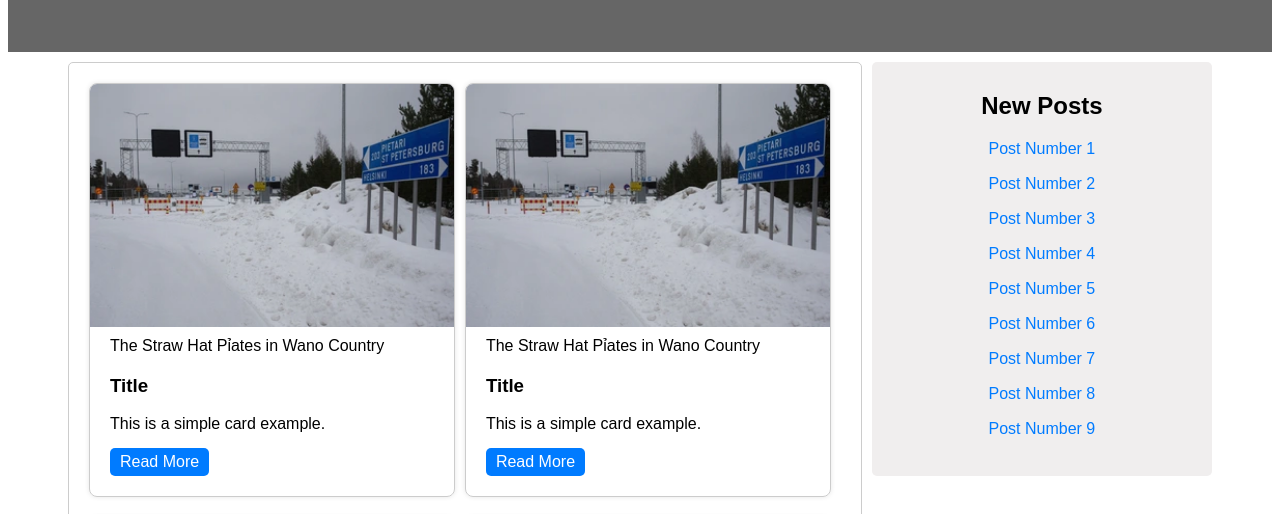
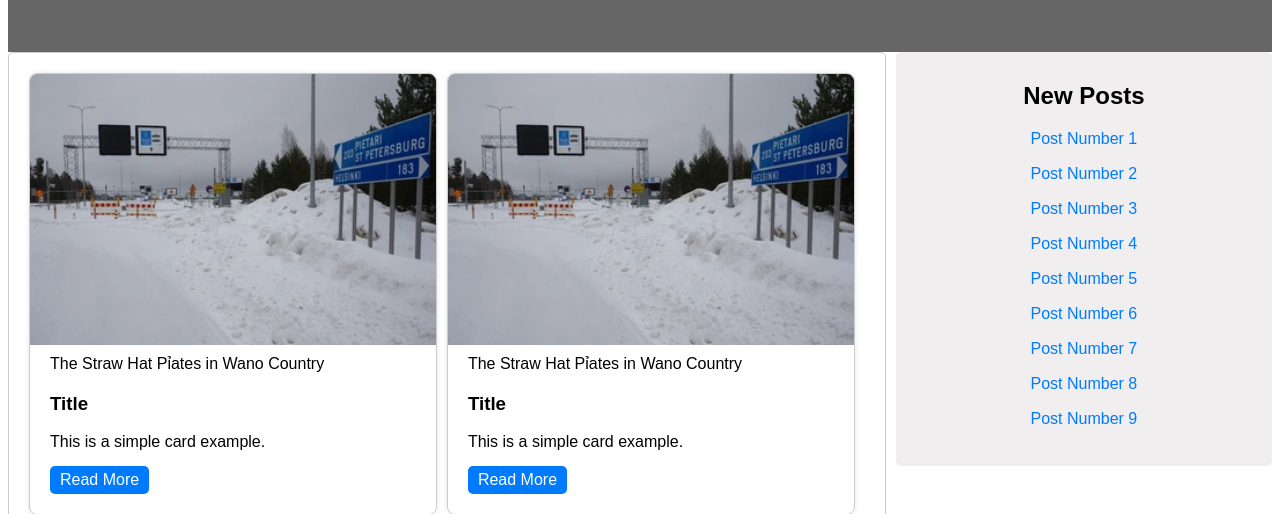
Before and after one commit to PhungDucTrong99/FE_Project1, a plain HTML site: page index.html in a window 1280 px wide. Shown: the part 237-751 px from the top of the page. Drawn offline with Linux system fonts and the light colour scheme.

Commit message:
[Update] use display grid for project

```diff
--- a/styles/components.css
+++ b/styles/components.css
@@ -20,13 +20,13 @@
 
 /* card*/
 .card_body_page {
-    display: flex;
+    /* display: flex; */
     width: 100%;
 }
 
 .card {
     margin: 10px 10px 10px 0px;
-    width: 50%;
+    /* width: 50%; */
     border: 1px solid #ccc;
     border-radius: 8px;
     box-shadow: 0 0 5px rgba(0, 0, 0, 0.1);
--- a/styles/layout.css
+++ b/styles/layout.css
@@ -34,10 +34,6 @@ section::after {
 
 .container_page {
     display: flex;
-}
-
-.content_page {
-    width: 70%;
 }
 
 /* header style*/
@@ -112,10 +108,6 @@ section::after {
     display: flex;
 }
 
-.content_page {
-    width: 70%;
-}
-
 /* Style the footer */
 footer {
     background-color: #777;
@@ -126,12 +118,22 @@ footer {
 
 /*container*/
 
-.container_page {
+.container_page_detail {
     display: flex;
     padding: 10px 60px;
 }
 
 .content_page {
+    width: 70%;
+    padding: 10px 20px;
+    border-radius: 5px;
+    margin-right: 10px;
+    border: 1px solid #ccc;
+    display: grid;
+    grid-template-columns: 50% 50%;
+}
+
+.content_page_detail {
     width: 70%;
     padding: 10px 20px;
     border-radius: 5px;
```
Also changed, not shown: page/DetailPage.html (+2 -2 lines).
